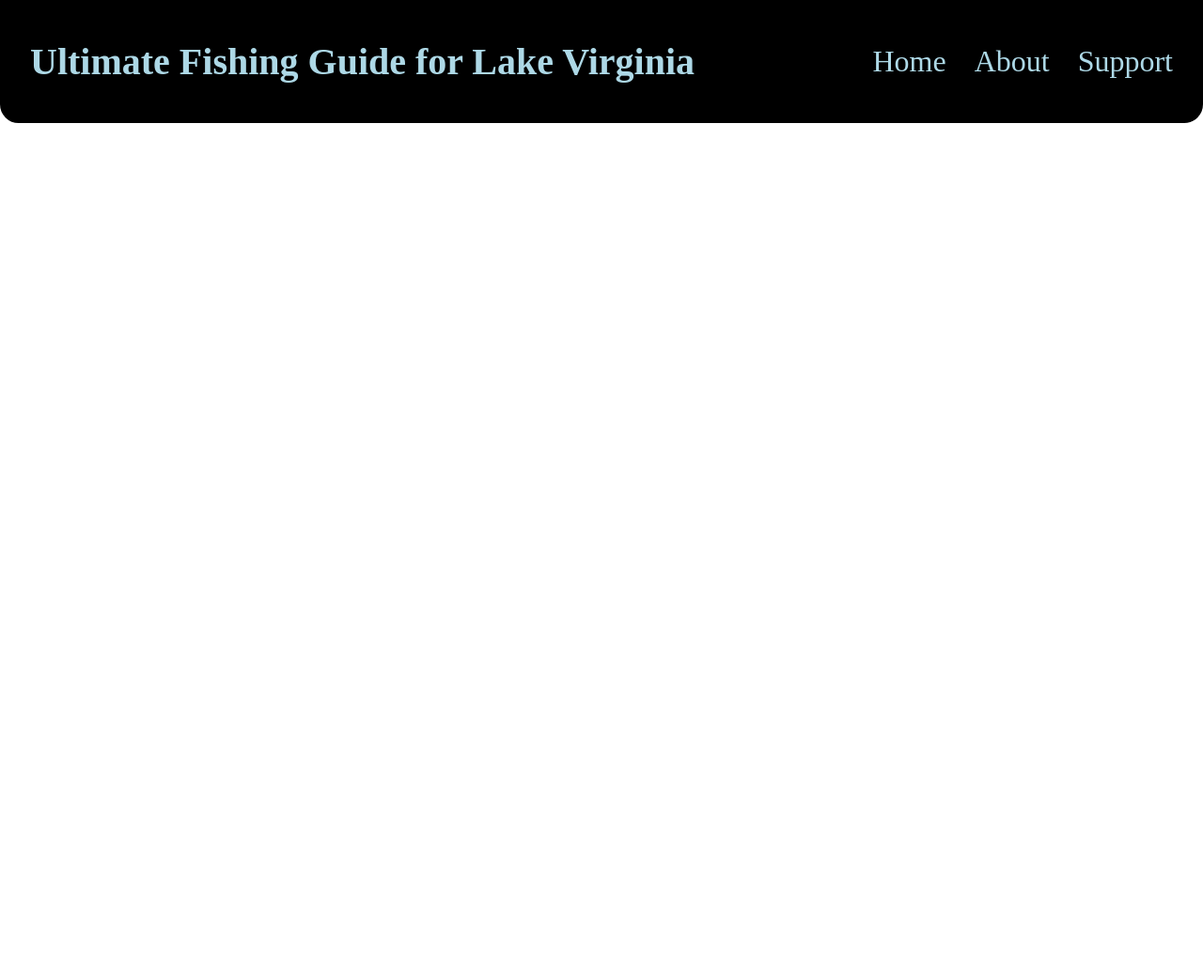
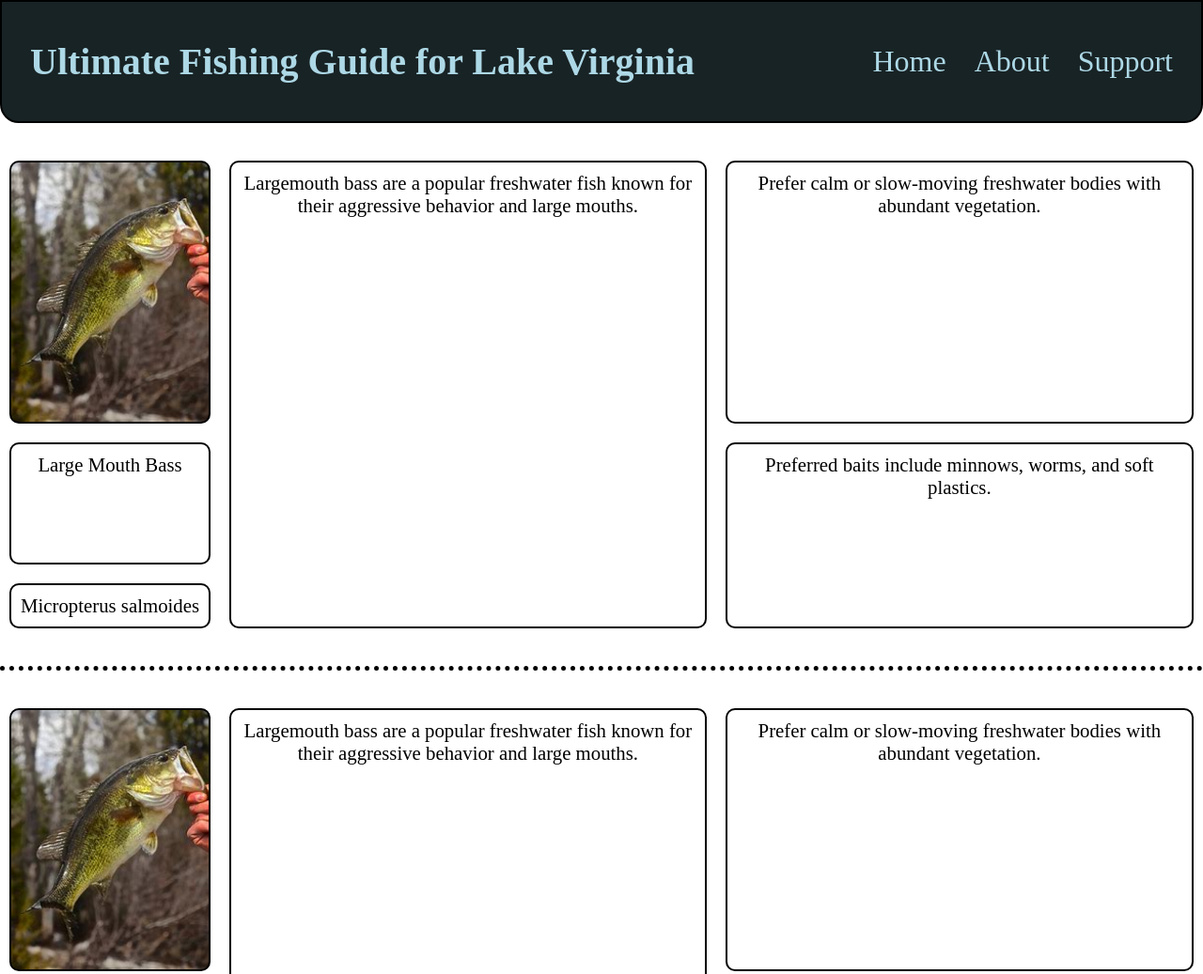
Before and after one commit to kbaxley/Phish-Phood, a plain HTML site: page glossery.html in a window 1280 px wide. Shown: the top 1037 px of the page at 94% size. Before the commit the page ends 800 px from the top, so only its background shows below. Drawn offline with Linux system fonts and the light colour scheme.

Commit message:
Glossery Page Start

```diff
--- a/glossery.html
+++ b/glossery.html
@@ -2,9 +2,11 @@
 <html lang="en">
 <head>
     <meta charset="UTF-8">
-    <title>Bootstrap Example</title>
+    <title>Fish Glossery</title>
     <link href="styles.css" rel="stylesheet">
+    <link href="PhisshhhhLogo.png" rel="icon">
 </head>
+<body>
     <nav class="navContainer">
         <h1 class="title">Ultimate Fishing Guide for Lake Virginia</h1>
         <ul class="nav">
@@ -13,6 +15,26 @@
             <li><a href=support.html>Support</a></li>
         </ul>
     </nav>
-<body>
+    <div class="gridLayout1">
+        <div class="fishPicture"></div>
+        <div class="fishName">Large Mouth Bass</div>
+        <div class="species">Micropterus salmoides</div>
+        <div class="fishDescription">Largemouth bass are a popular freshwater fish known for their
+            aggressive behavior and large mouths.
+        </div>
+        <div class="preferredCondition">Prefer calm or slow-moving freshwater bodies with abundant vegetation.</div>
+        <div class="preferredBait">Preferred baits include minnows, worms, and soft plastics.</div>
+    </div>
+    <div class="gridLayout2">
+        <div class="fishPicture"></div>
+        <div class="fishName">Large Mouth Bass</div>
+        <div class="species">Micropterus salmoides</div>
+        <div class="fishDescription">Largemouth bass are a popular freshwater fish known for their
+            aggressive behavior and large mouths.
+        </div>
+        <div class="preferredCondition">Prefer calm or slow-moving freshwater bodies with abundant vegetation.</div>
+        <div class="preferredBait">Preferred baits include minnows, worms, and soft plastics.</div>
+    </div>
+
 </body>
 </html>
--- a/styles.css
+++ b/styles.css
@@ -5,7 +5,7 @@
 }
 
 .navContainer {
-    background-color: black;
+    background-color: #182325;
     color: lightblue;
     display: flex;
     justify-content: space-between;
@@ -63,7 +63,9 @@
     font-size: 2rem;
     border: 2px solid black;
     border-radius: 10px;
-    background-color: lightblue;
+    background-color: #182325;
+    height: 500px;
+    color: lightblue;
 }
 
 #weather > p {
@@ -105,3 +107,48 @@
 .right {
     float: right;
 }
+
+.fishPicture {
+    grid-area: picture;
+    background-image: url(images/bassPic.jpg);
+    background-size: cover;
+}
+.fishName {
+    grid-area: name;
+}
+.species {
+    grid-area: species;
+
+}
+.fishDescription {
+    grid-area: description;
+
+}
+.preferredCondition {
+    grid-area: condition;
+}
+.preferredBait {
+    grid-area: bait;
+}
+
+.gridLayout1, .gridLayout2{
+    border-bottom: 5px dotted black;
+    padding: 30px 0 30px 0;
+    display: grid;
+    grid-template-columns: auto auto auto;
+    grid-template-rows: 150px 150px 150px;
+    grid-template-areas:
+    "picture description condition"
+    "picture description condition"
+    "name description bait"
+    "species description bait";
+}
+
+.gridLayout1 > div, .gridLayout2 > div {
+    margin: 10px;
+    border: 2px solid black;
+    border-radius: 10px;
+    text-align: center;
+    font-size: 1.3rem;
+    padding: 10px;
+}
```
Also changed, not shown: about.html (+1 -1 lines), index.html (+1 -1 lines), index.js (+4 -3 lines), support.html (+2 -2 lines), images/bassPic.jpg (added). Lines whose indentation alone changed are shown as unchanged.
